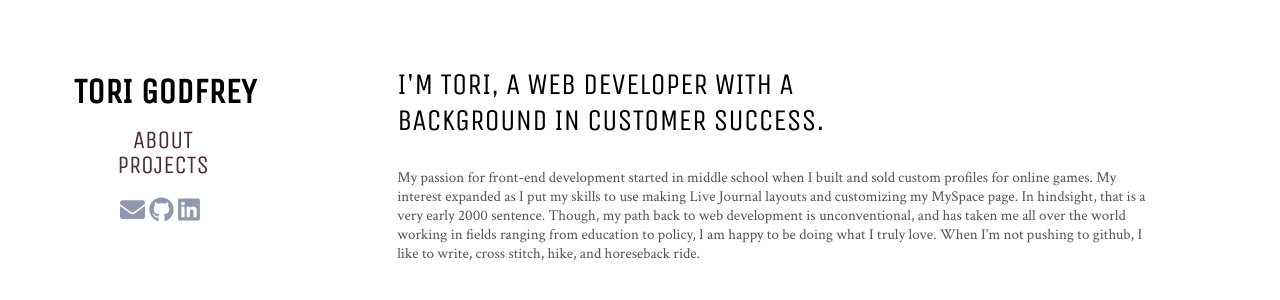
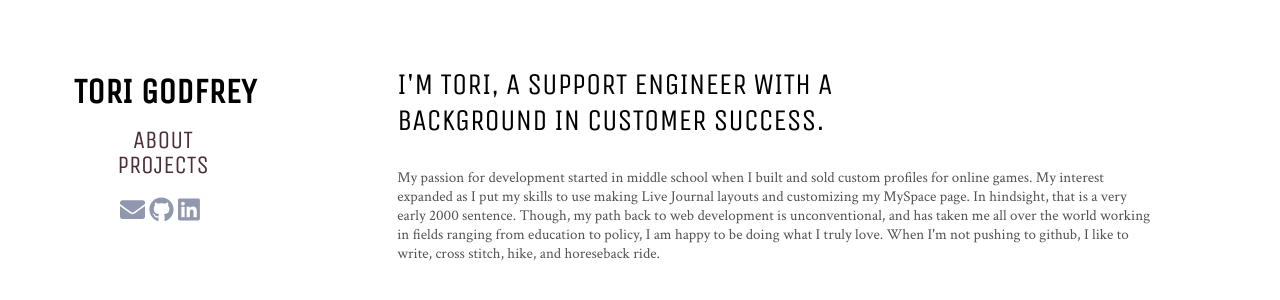
Before and after one commit to torigodfrey/new-portfolio, a React (Create React App) app: page / in a window 1280 px wide. Shown: the part 174-474 px from the top of the page. Built offline with nearby package versions, Linux system fonts and the light colour scheme.

Commit message:
Update AboutBlurb.js

```diff
--- a/src/AboutBlurb/AboutBlurb.js
+++ b/src/AboutBlurb/AboutBlurb.js
@@ -8,10 +8,10 @@ class AboutBlurb extends React.Component {
 
 		<section id="about-me">
 			<p id="headline">
-			I'm Tori, a web developer with a background in Customer Success.
+			I'm Tori, a support engineer with a background in Customer Success.
 			</p>
 			<p id = "bio">
-			My passion for front-end development started in middle school when I built and sold custom profiles for online games. My interest expanded as I put my skills to use making Live Journal layouts and customizing my MySpace page. In hindsight, that is a very early 2000 sentence. Though, my path back to web development is unconventional, and has taken me all over the world working in fields ranging from education to policy, I am happy to be doing what I truly love. When I'm not pushing to github, I like to write, cross stitch, hike, and horeseback ride.
+			My passion for development started in middle school when I built and sold custom profiles for online games. My interest expanded as I put my skills to use making Live Journal layouts and customizing my MySpace page. In hindsight, that is a very early 2000 sentence. Though, my path back to web development is unconventional, and has taken me all over the world working in fields ranging from education to policy, I am happy to be doing what I truly love. When I'm not pushing to github, I like to write, cross stitch, hike, and horeseback ride.
 			</p>
 		</section>
 
```
